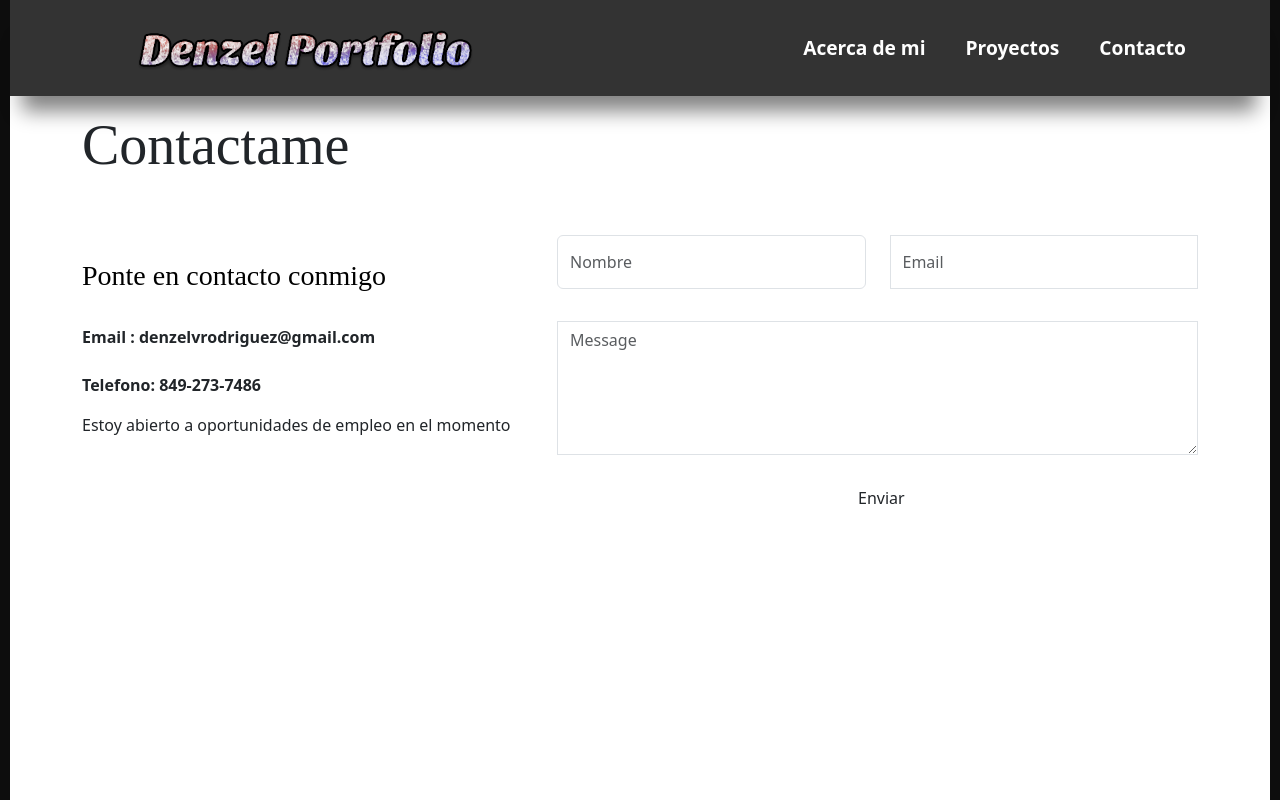
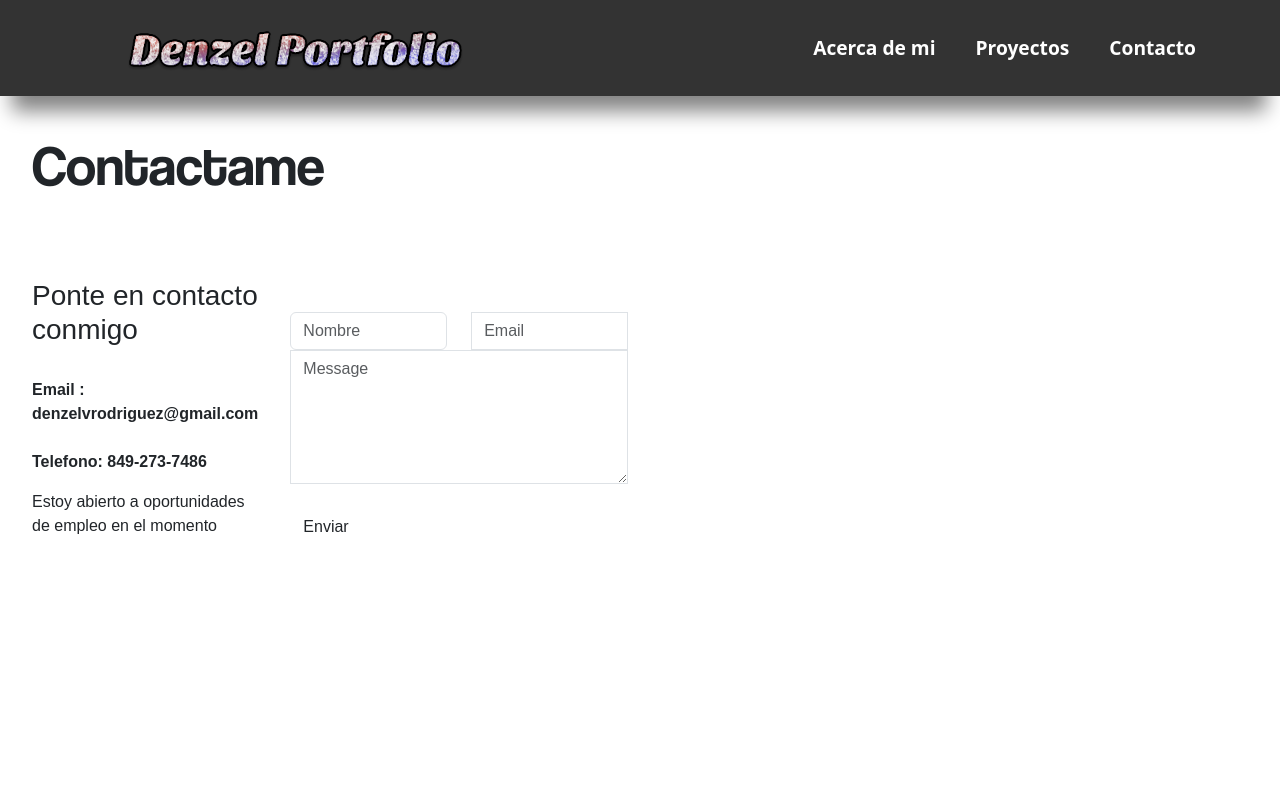
Before and after one commit to DenRodri/Portafolio, a React (Create React App) app: page /contacts in a window 1280 px wide. Built offline with nearby package versions, Linux system fonts and the light colour scheme.

Commit message:
Contact Form update

```diff
--- a/src/pages/ContactForm.scss
+++ b/src/pages/ContactForm.scss
@@ -1,146 +1,23 @@
-:root {
-  --bg-color: white;
-  --primary-color: #0d0d0d;
-  --secondary-color: black;
-  --text-color: #fff;
-  --text-color-2: #fff;
-  --overlay-color: rgb(12 12 12 / 63%);
+.contact-container {
+  display: flex;
 }
 
-[data-theme="light"] {
-  --bg-color: #ffffff;
-  --primary-color: #ffffff;
-  --secondary-color: #000;
-  --text-color: #000;
-  --text-color-2: #000;
-  --overlay-color: rgb(255 255 255 / 70%);
-}
-
-html,
-body {
-  height: 100%;
-}
-
-body {
-  margin: 0;
-  height: 100%;
-  overflow-x: hidden;
-  overflow-y: visible;
+.contact-form {
+  flex: 1;
+  padding: 20px;
   background-color: var(--bg-color);
   color: var(--text-color);
   font-family: 'Raleway', sans-serif;
-  -webkit-font-smoothing: antialiased;
-  -moz-osx-font-smoothing: grayscale;
-  padding-top: 60px;
+  overflow-y: auto;
   border-left: 10px solid var(--primary-color);
   border-right: 10px solid var(--primary-color);
 }
 
-ul {
-  list-style: none;
+.google-map {
+  flex: 1;
+  /* Define styles for your Google Map container here */
+  /* e.g., height, background, etc. */
 }
 
-h1,
-h2,
-h3,
-h4,
-h5,
-h6 {
-  font-family: Marcellus;
-}
-
-a,
-a:hover {
-  color: var(--text-color);
-}
-
-p {
-  word-break: break-word;
-  hyphens: auto;
-}
-
-.ovhidden {
-  overflow: hidden;
-}
-
-.text_2,
-.text_2:hover {
-  color: var(--text-color-2);
-}
-
-code {
-  font-family: source-code-pro, Menlo, Monaco, Consolas, 'Courier New', monospace;
-}
-
-.cursor__dot div {
-  z-index: 999999 !important;
-}
-
-.cursor__dot div:last-child {
-  filter: invert(1);
-  background-color: var(--primary-color) !important;
-}
-
-.cursor__dot div:first-child {
-  filter: invert(1);
-  background-color: var(--overlay-color) !important;
-}
-
-.color_pr {
-  color: var(--primary-color) !important;
-}
-
-.color_sec {
-  color: var(--secondary-color);
-}
-
-.contact__form .form-control .form-group {
-  padding: 1.375rem .75rem;
-  line-height: 1.5;
-  color: var(--text-color);
-  background-color: var(--bg-color);
-  border-radius: 0 !important;
-  border: 1px solid var
-  (--secondary-color);
-}
-
-
-
-.contact__form input.form-control {
-  margin-bottom: 2em;
-  height: calc(2.5em + .75rem + 2px);
-}
-
-.loading-bar {
-  position: fixed;
-  top: 0;
-  left: 0;
-  right: 0;
-  height: 10px;
-  z-index: 999999999;
-  background: var(--text-color);
-  transform: translateX(100%);
-  animation: shift-rightwards 1s ease-in-out infinite;
-  animation-delay: .3s;
-}
-
-@keyframes shift-rightwards {
-  0% {
-      transform: translateX(-100%);
-  }
-  40% {
-      transform: translateX(0%);
-  }
-  60% {
-      transform: translateX(0%);
-  }
-  100% {
-      transform: translateX(100%);
-  }
-}
-.ac_btn{
-  color: black;
-  border: 1px solid var
-  black;
-  margin-left: 22.5vw;
-}
+/* Rest of your CSS for contact form can remain the same */
+/* ... */
--- a/src/pages/Contacts.js
+++ b/src/pages/Contacts.js
@@ -1,6 +1,6 @@
 import React from 'react';
-import { Container, Row, Col} from "react-bootstrap"
-import { contactConfig } from "../Components/content_option.js"
+import { Container, Row, Col } from 'react-bootstrap';
+import { contactConfig } from '../Components/content_option.js';
 import './ContactForm.scss';
 import { useRef } from 'react';
 import emailjs from '@emailjs/browser';
@@ -11,7 +11,8 @@ export function Contacts() {
   const sendEmail = (e) => {
     e.preventDefault();
 
-    emailjs.sendForm('service_tiam1qs', 'template_n40i3xm', form.current, 'a7ApeBIMB4FldgfZp')
+    emailjs
+      .sendForm('service_tiam1qs', 'template_n40i3xm', form.current, 'a7ApeBIMB4FldgfZp')
       .then((result) => {
         console.log(result.text);
       }, (error) => {
@@ -20,17 +21,16 @@ export function Contacts() {
   };
 
   return (
-    <>
+    <div className="contact-container">
+      <div className="contact-form">
         <Container>
           <Row className="mb-5 mt-3">
-        <Col lg='8'>
-          <h1 className="display-4 mb-2">
-            Contactame
-          </h1>
+            <Col lg="8">
+              <h1 className="display-4 mb-2">Contactame</h1>
             </Col>
           </Row>
           <Row className="sec_sp">
-        <Col lg='5' className="mb-5">
+            <Col lg="5" className="mb-5">
               <h3 className="color_sec py-4">Ponte en contacto conmigo</h3>
 
               <address>
@@ -42,13 +42,11 @@ export function Contacts() {
                 </p>
               </address>
               <p>{contactConfig.description}</p>
-
             </Col>
-        <Col lg='7' className="d-flex align-items-center">
+            <Col lg="7" className="d-flex align-items-center">
               <form className="contact__form w-100" ref={form} onSubmit={sendEmail}>
                 <Row>
-              <Col lg='6' className="form-group">
-
+                  <Col lg="6" className="form-group">
                     <input
                       className="form-control"
                       id="name"
@@ -56,10 +54,8 @@ export function Contacts() {
                       placeholder="Nombre"
                       type="text"
                     />
-
                   </Col>
-              <Col lg='6' className="form-group">
-
+                  <Col lg="6" className="form-group">
                     <input
                       className="form-control rounded-0"
                       id="email"
@@ -67,26 +63,31 @@ export function Contacts() {
                       placeholder="Email"
                       type="email"
                     />
-
                   </Col>
                 </Row>
                 <textarea
-            className="form-control rounded-0" id="message"
+                  className="form-control rounded-0"
+                  id="message"
                   name="message"
                   placeholder="Message"
-            rows='5'>
-
-            </textarea>
-            <br/>
+                  rows="5"
+                ></textarea>
+                <br />
                 <Row>
-              <Col lg='12' className="form-group">
-                <button className="btn ac_btn" type="submit">Enviar</button>
+                  <Col lg="12" className="form-group">
+                    <button className="btn ac_btn" type="submit">
+                      Enviar
+                    </button>
                   </Col>
                 </Row>
               </form>
             </Col>
           </Row>
         </Container>
-    </>
+      </div>
+      <div className="google-map">
+        {/* Render your Google Maps component here */}
+      </div>
+    </div>
   );
 }
--- a/src/pages/Styles.scss
+++ b/src/pages/Styles.scss
@@ -17,7 +17,7 @@
   background-size: cover;
   background-position: center;
   background-repeat: no-repeat;
-  min-height: 41rem;
+  min-height: 88vh;
   display: flex;
   justify-content: center;
   align-items: center;
```
Also changed, not shown: 1 other file (tests, documents, lock files or other folders). Lines whose indentation alone changed are shown as unchanged.
